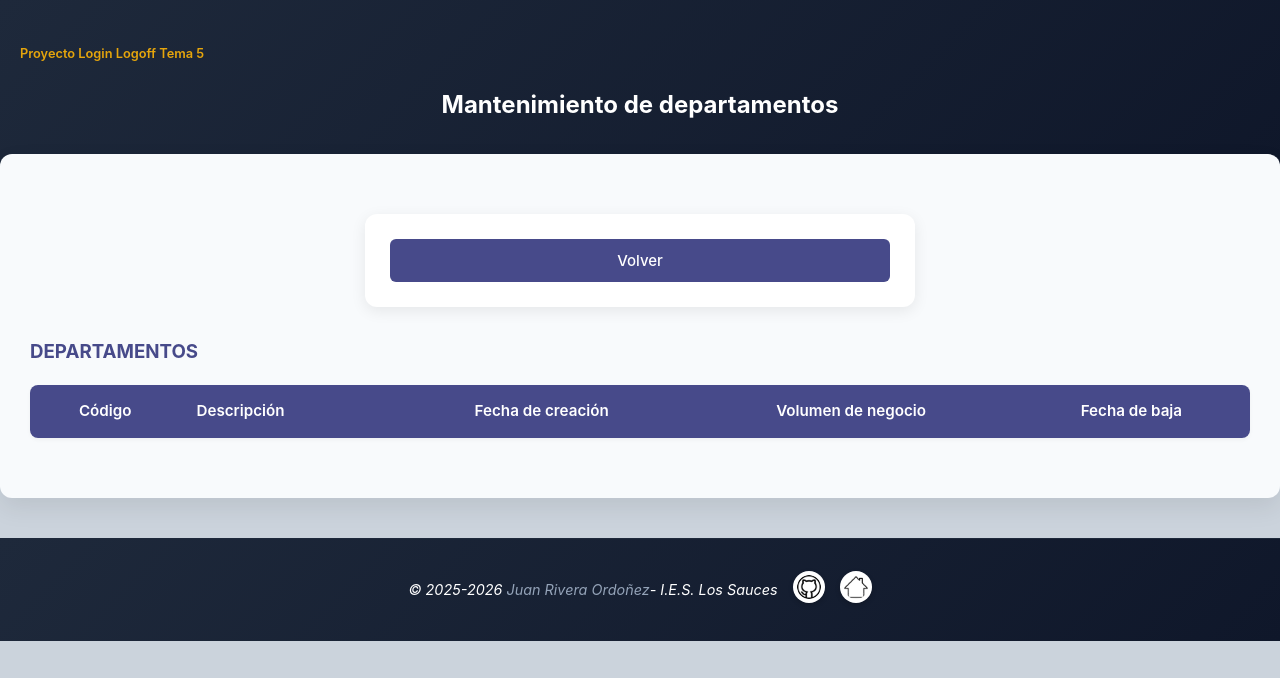
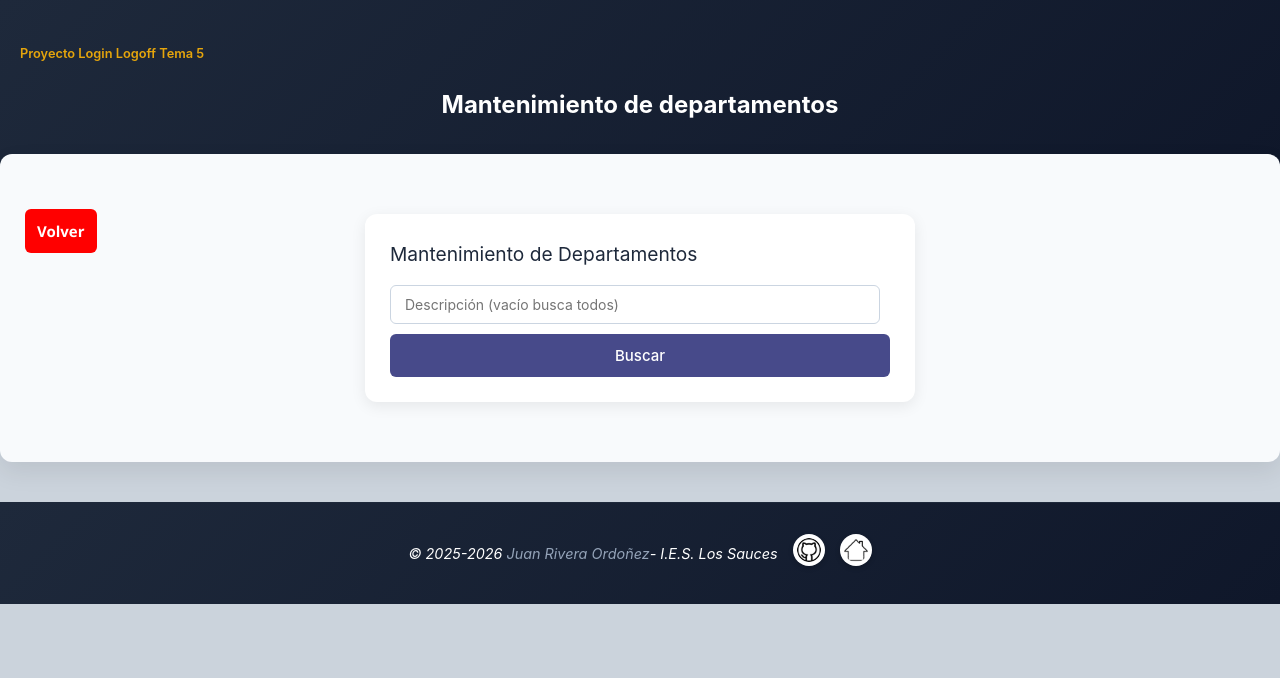
Before and after one commit to juanrivord/JRODWESProyectoLoginLogoffTema5, a PHP site: page /mtoDepartamentos.php in a window 1280 px wide. Shown: the top 678 px of the page. Run offline with PHP 8.4, Linux system fonts and the light colour scheme; the visitor is signed in with stand-in values (Sample User, id 1); data that the repository does not hold is empty.

Commit message:
mto departamentos funcional (sin cambios aparentes pedidos) y boton volver cambiado

```diff
--- a/codigoPHP/mtoDepartamentos.php
+++ b/codigoPHP/mtoDepartamentos.php
@@ -27,6 +27,21 @@ if (isset($_REQUEST['btnVolver'])) {
         <meta charset="UTF-8">
         <title>Programa</title>
         <link rel="stylesheet" href="../webroot/css/style.css">
+        <style>
+            form.volver{
+                position: absolute;
+                left: 0;top: 0;
+                background: transparent;
+                box-shadow: none;
+
+                & #volver{
+                    background: red;
+                    font-family: 'Segoe UI', Tahoma, Geneva, Verdana, sans-serif;
+                    font-weight: bold;
+                }
+            }
+
+        </style>
     </head>
     <header id="inicio">
         <h1>Proyecto Login Logoff Tema 5</h1>
@@ -34,53 +49,110 @@ if (isset($_REQUEST['btnVolver'])) {
     </header>
     <body>
         <main>
-        <form action="<?php echo $_SERVER['PHP_SELF'] ?>" method="POST" name="formulario" novalidate>
-            <input type="submit" name="btnVolver" value="Volver"/>
+        <form action="<?php echo $_SERVER['PHP_SELF'] ?>" method="POST" name="formulario" class="volver" novalidate>
+            <input type="submit" name="btnVolver" id="volver" value="Volver"/>
         </form>
 
          <?php
-        require_once '../core/231018libreriaValidacion.php';
-        require_once '../config/configDBPDO.php';
+        require_once '../core/231018libreriaValidacion.php'; // Libreria de validación utilizada
+        require_once '../config/configDBPDO.php'; // Constantes mas utilizadas (conexion BD) y algunos parametros siempre utilizados
 
-        // CONEXION ACERTADA
-        try{
-            $miDB = new PDO(HOST,USER,PASSWORD);
+            //Inicializacion de variables
 
-            $consulta = $miDB->query("SELECT * FROM T02_Departamento");
+            $entradaOK = true; // Variable que nos indica que todo va bien
 
-            echo "<h3>DEPARTAMENTOS</h3>";
-            echo '<table>';
-            echo '<thead>';
-            echo '<th>Código</th>';
-            echo '<th>Descripción</th>';
-            echo '<th>Fecha de creación</th>';
-            echo '<th>Volumen de negocio</th>';
-            echo '<th>Fecha de baja</th>';
-            echo '</thead>';
-            while ($registro = $consulta->fetchObject()) {
-                echo("<tr>");
-                echo("<td>".$registro->T02_CodDepartamento."</td>");
-                echo("<td>".$registro->T02_DescDepartamento."</td>");
-                // Construimos la fecha a partir de la que hay en la base de datos, una nueva por cada vez que sacamos una fecha
-                $oFechaAlta = new DateTime($registro->T02_FechaCreacionDepartamento);
-                // La mostramos formateada
-                echo("<td>".$oFechaAlta->format('d/m/Y')."</td>");
-                // Formateamos el numero para que se vea en euros €
-                echo("<td>".number_format($registro->T02_VolumenDeNegocio,2,',','.')."€</td>");
-                // Si la fecha esta vacia no la creamos, en cambio si exite, creamos el objeto de fecha
-                if (is_null($registro->T02_FechaBajaDepartamento)) {
-                    echo '<td></td>';
-                } else {
-                    $oFechaBaja = new DateTime($registro->T02_FechaBajaDepartamento);
-                    echo '<td>'.$oFechaBaja->format('d/m/Y').'</td>';
+            //Array donde recogemos los mensajes de error
+            $aError = [
+                'departamentoABuscar' => ""];
+
+            //Array donde recogemos la respuestas correctas
+            $aRespuesta = [
+                'departamentoABuscar' => ""];
+
+            // Comprueba si el formulario se a enviado
+            if (isset($_REQUEST["enviar"])) {
+                // Validar Entrada
+
+                $aError["departamentoABuscar"] = validacionFormularios::comprobarAlfabetico($_REQUEST["departamentoABuscar"],50,1,0);
+
+                foreach ($aError as $value) {
+                    if (!empty($value)) $entradaOK = false;
                 }
-                echo("</tr>");
             }
 
-            echo("</table>");
+            // El formulario no se ha enviado nunca
+            else {
+                $entradaOK = false;
+            }
+
+            ?>
+
+            <div class="buscador">
+                    <form action="<?php echo $_SERVER["PHP_SELF"]; ?>" method="post" novalidate>
+                        <label for="departamentoABuscar" class="titulo-busqueda">Mantenimiento de Departamentos</label><br>
+
+                        <input type="text" name="departamentoABuscar" id="departamentoABuscar" placeholder="Descripción (vacío busca todos)" value="<?php echo isset($_REQUEST['departamentoABuscar']) ? htmlspecialchars($_REQUEST['departamentoABuscar']) : ''; ?>">
+                        <span class="error"><?php echo $aError['departamentoABuscar']; ?></span>
+
+                        <button type="submit" name="enviar">Buscar</button>
+                    </form>
+                </div>
+
+            <?php
+
+            if ($entradaOK) { // La entrada está bien, se conecta a la base de datos
+
+            //Cargar la variable $aRespuestas y tratamiento de datos OK
+            $aRespuesta["departamentoABuscar"] = $_REQUEST["departamentoABuscar"];
+
+        // Comienza la conexión de base de datos con gestion de extensiones
+        try{
+            $miDB = new PDO(HOST,USER,PASSWORD); // Conexión PDO
 
 
+            // Construccion de la sentencia SQL concatenando
+            $listaDepartamentos = $miDB->query("select * from T02_Departamento where T02_DescDepartamento like '%" . $aRespuesta['departamentoABuscar'] . "%'");
 
+
+             if ($listaDepartamentos->rowCount() > 0) {
+
+                            echo '<table class="tabla-departamentos" style="margin: 15px auto;">';
+                            echo '<thead>';
+                            echo '<tr>';
+                            echo '<th class="texto-centro">Código</th>';
+                            echo '<th>Descripción</th>';
+                            echo '<th class="texto-centro">Fecha de Alta</th>';
+                            echo '<th class="texto-derecha">Volumen de Negocio</th>';
+                            echo '<th class="texto-centro">Fecha de Baja</th>';
+                            echo '</tr>';
+                            echo '</thead>';
+                            echo '<tbody>';
+
+                            while ($oDepartamento = $listaDepartamentos->fetchObject()) {
+                                echo '<tr>';
+                                echo '<td class="texto-centro"><b>' . $oDepartamento->T02_CodDepartamento . '</b></td>';
+                                echo '<td>' . $oDepartamento->T02_DescDepartamento . '</td>';
+
+                                // Formateo de la fecha de alta a formato español (d/m/Y)
+                                $fechaCreacionDepartamento = new DateTime($oDepartamento->T02_FechaCreacionDepartamento);
+                                echo '<td class="texto-centro">' . $fechaCreacionDepartamento->format('d/m/Y') . '</td>';
+
+                                // Formateo del numero a moneda española
+                                echo '<td class="texto-derecha">' . number_format($oDepartamento->T02_VolumenDeNegocio, 2, ',', '.') . ' €</td>';
+
+                                // Comprobacion en la fecha de baja
+                                if (is_null($oDepartamento->T02_FechaBajaDepartamento)) {
+                                    echo '<td class="texto-centro">-</td>';
+                                } else {
+                                    $fechaBajaDepartamento = new DateTime($oDepartamento->T02_FechaBajaDepartamento);
+                                    echo '<td class="texto-centro">' . $fechaBajaDepartamento->format('d/m/Y') . '</td>';
+                                }
+                                echo '</tr>';
+                            }
+
+                            echo '</tbody>';
+                            echo '</table>';
+                        }
 
             } catch (PDOException $e) {
                 echo "ERROR: ".$e->getMessage()."<br/>";
@@ -88,6 +160,7 @@ if (isset($_REQUEST['btnVolver'])) {
                 unset($miDB);
             }
 
+            }
             ?>
 
 
```
Also changed, not shown: codigoPHP/detalle.php (+17 -2 lines). Lines whose indentation alone changed are shown as unchanged.
